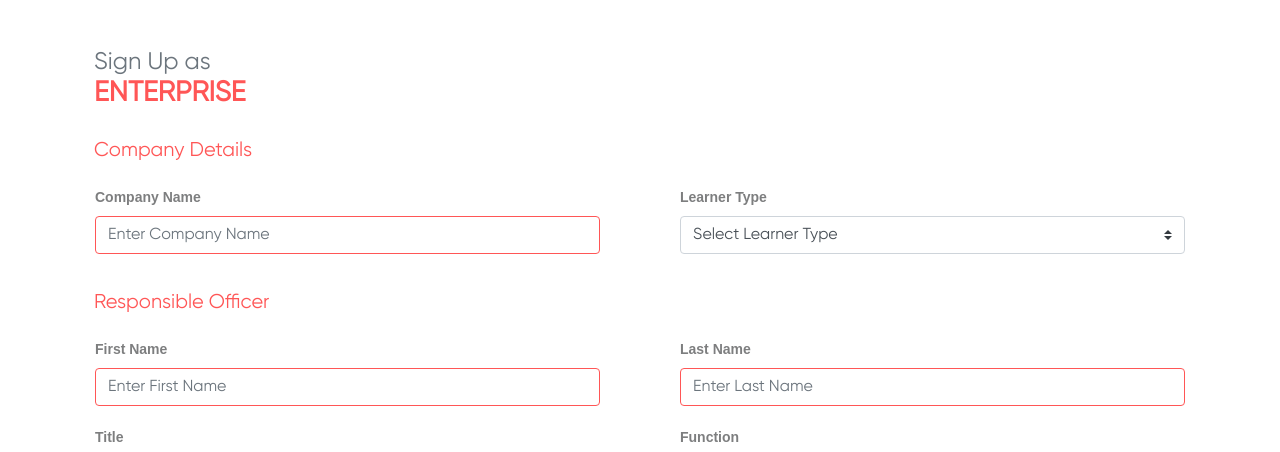
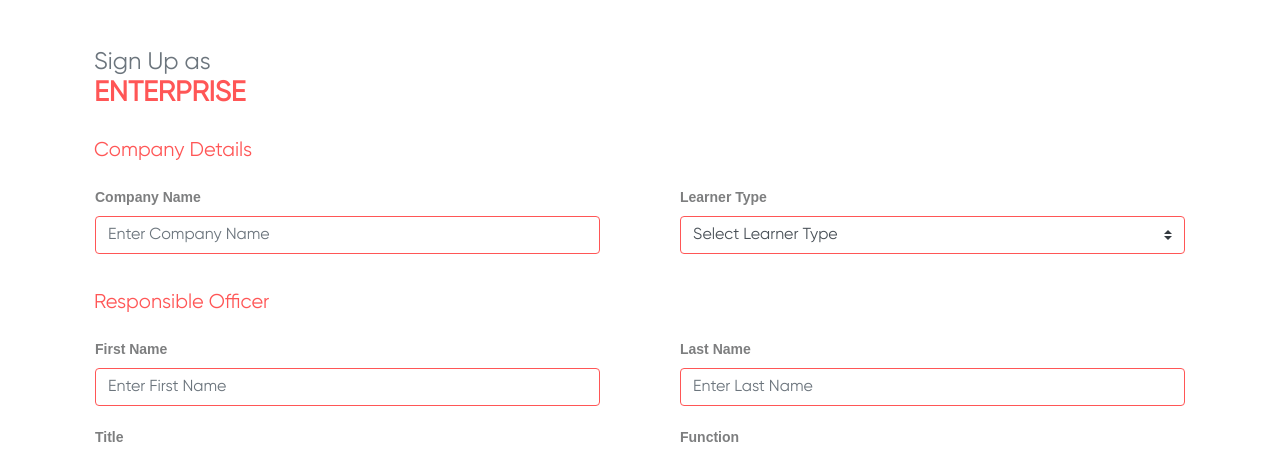
Before and after one commit to syedbilal28/forteforge, a Django app: page /signup/enterprise/ in a window 1280 px wide. Shown: the part 105-557 px from the top of the page. Run offline with Django 3.2, Linux system fonts and the light colour scheme; style sheets or scripts are compiled from the project's sources; some libraries are stand-ins or nearby versions.

Commit message:
form fix

```diff
--- a/learning/templates/learning/signup_enterprise.html
+++ b/learning/templates/learning/signup_enterprise.html
@@ -32,7 +32,7 @@
             font-family: Arial, Helvetica, sans-serif;
             color: #7D7E7F;
         }
-        input{
+        input,select{
             border: 1px solid #FF5656 !important;
         }
         .submit-btn{
```
